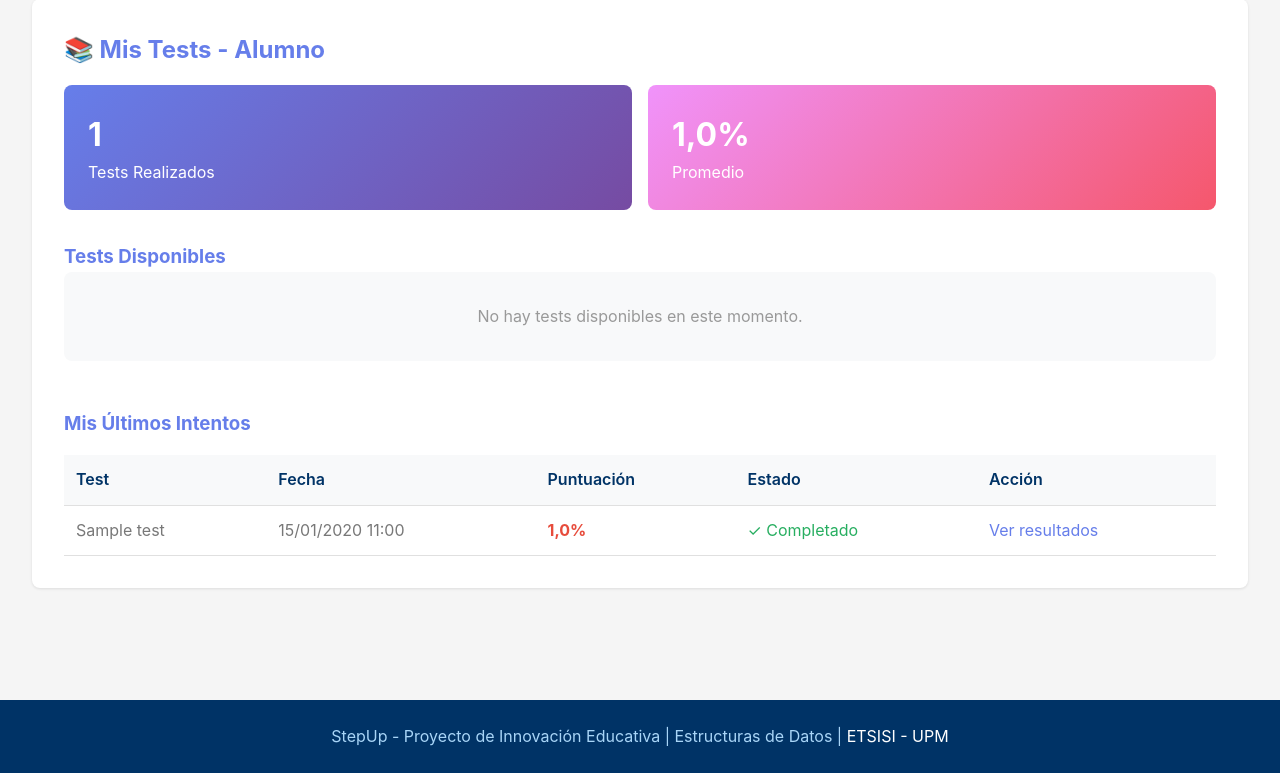
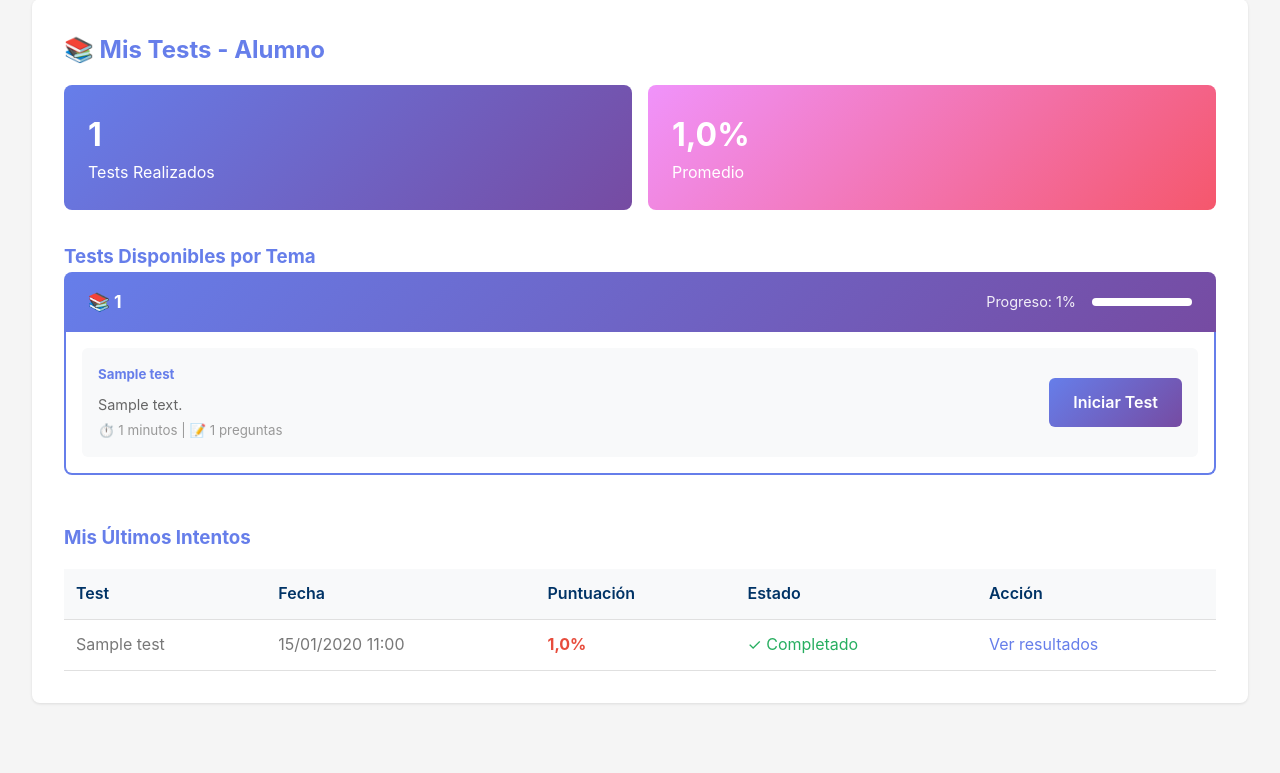
Before and after one commit to misantamaria/StepUp, a Django app: page /alumno/ in a window 1280 px wide. Shown: the part 123-896 px from the top of the page. Run offline with Django 5.2, Linux system fonts and the light colour scheme; a user stored in the database is signed in; tables that the repository leaves empty hold one stand-in row (values such as "Sample post"); parts of the project's set-up code (start-up, migrations or seed data) failed here and were passed over.

Commit message:
corregida vista preguntas disponibles

```diff
--- a/app/boards/templates/boards/alumno/dashboard.html
+++ b/app/boards/templates/boards/alumno/dashboard.html
@@ -17,15 +17,33 @@
         </div>
     </div>
 
-    <h3 style="color: #667eea; margin-top: 2rem;">Tests Disponibles</h3>
-    {% if tests_disponibles %}
-        <div style="display: grid; gap: 1rem; margin-top: 1rem;">
-            {% for test in tests_disponibles %}
-            <div style="border: 2px solid #667eea; border-radius: 8px; padding: 1.5rem; display: flex; justify-content: space-between; align-items: center;">
+    <h3 style="color: #667eea; margin-top: 2rem;">Tests Disponibles por Tema</h3>
+    {% if tests_por_tema %}
+        {% for item in tests_por_tema %}
+        <div style="margin-bottom: 2rem;">
+            <!-- Encabezado del tema con progreso -->
+            <div style="background: linear-gradient(135deg, #667eea 0%, #764ba2 100%); color: white; padding: 1rem 1.5rem; border-radius: 8px 8px 0 0; display: flex; justify-content: space-between; align-items: center;">
+                <h4 style="margin: 0; font-size: 1.1rem;">📚 {{ item.tema.tema_id }}</h4>
+                <div style="display: flex; align-items: center; gap: 1rem;">
+                    <span style="font-size: 0.9rem; opacity: 0.9;">Progreso: {{ item.progreso.porcentaje_completado|floatformat:0 }}%</span>
+                    <div style="background: rgba(255,255,255,0.2); border-radius: 10px; width: 100px; height: 8px; overflow: hidden;">
+                        <div style="background: white; height: 100%; width: {{ item.progreso.porcentaje_completado }}%;"></div>
+                    </div>
+                </div>
+            </div>
+
+            <!-- Tests del tema -->
+            <div style="border: 2px solid #667eea; border-top: none; border-radius: 0 0 8px 8px; padding: 1rem;">
+                {% if item.tests %}
+                    <div style="display: grid; gap: 0.75rem;">
+                        {% for test in item.tests %}
+                        <div style="padding: 1rem; background: #f8f9fa; border-radius: 6px; display: flex; justify-content: space-between; align-items: center;">
                             <div>
-                    <h4 style="margin: 0; color: #667eea;">{{ test.nombre }}</h4>
-                    <p style="margin: 0.5rem 0; color: #666;">{{ test.descripcion }}</p>
-                    <small style="color: #999;">⏱️ {{ test.tiempo_limite }} minutos | 📝 {{ test.total_preguntas }} preguntas</small>
+                                <h5 style="margin: 0; color: #667eea;">{{ test.nombre }}</h5>
+                                {% if test.descripcion %}
+                                <p style="margin: 0.5rem 0 0 0; color: #666; font-size: 0.9rem;">{{ test.descripcion }}</p>
+                                {% endif %}
+                                <small style="color: #999; margin-top: 0.25rem; display: block;">⏱️ {{ test.tiempo_limite }} minutos | 📝 {{ test.total_preguntas }} preguntas</small>
                             </div>
                             <a href="{% url 'boards:iniciar_test' test.id %}"
                                style="background: linear-gradient(135deg, #667eea 0%, #764ba2 100%); color: white; padding: 0.75rem 1.5rem; text-decoration: none; border-radius: 6px; font-weight: 600; white-space: nowrap;">
@@ -34,6 +52,12 @@
                         </div>
                         {% endfor %}
                     </div>
+                {% else %}
+                    <p style="color: #999; text-align: center; margin: 1rem 0;">No hay tests disponibles para este tema.</p>
+                {% endif %}
+            </div>
+        </div>
+        {% endfor %}
     {% else %}
         <p style="color: #999; padding: 2rem; text-align: center; background: #f8f9fa; border-radius: 8px;">
             No hay tests disponibles en este momento.
--- a/app/boards/views/alumno.py
+++ b/app/boards/views/alumno.py
@@ -39,7 +39,8 @@
     if intento.completado:
         return redirect('boards:resultado_test', intento_id=intento.id)
 
-    preguntas = intento.test.preguntas.filter(activa=True)
+    # Las preguntas de PIE_ED no tienen campo 'activa', obtenerlas todas
+    preguntas = intento.test.preguntas.all()
 
     if request.method == 'POST':
         intento = alumno_grade_attempt(intento, request.POST)
```
Also changed, not shown: README.md. Lines whose indentation alone changed are shown as unchanged.
